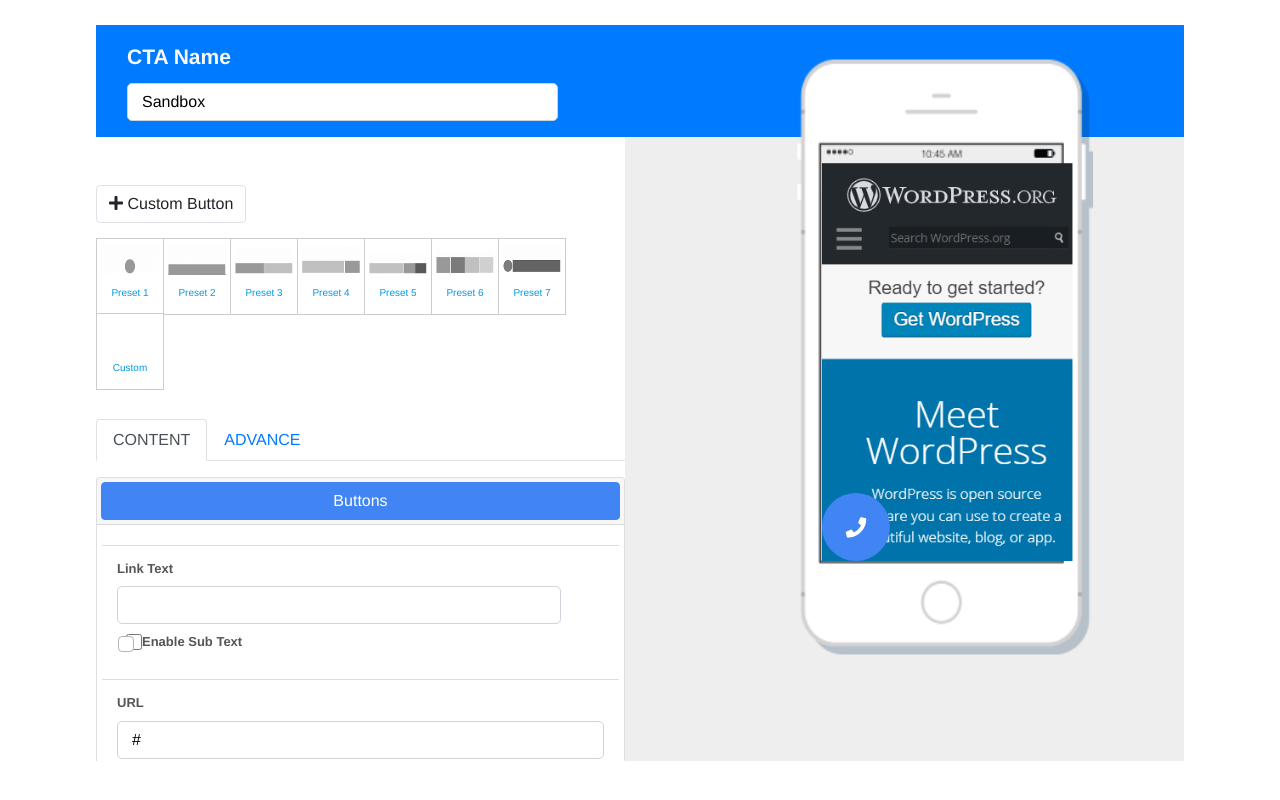
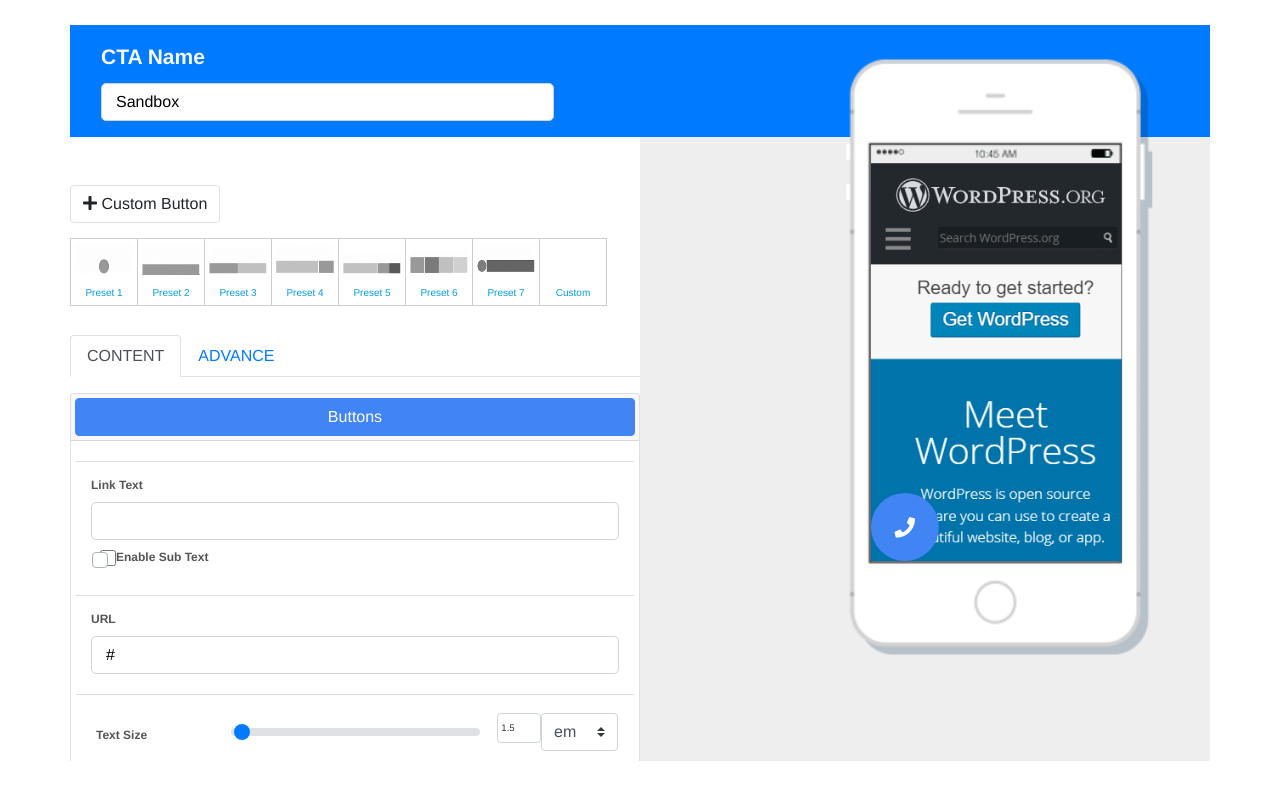
Before and after one commit to noobertx/serpwars-mobile-cta-client, a Vue app: page / in a window 1280 px wide. Built offline with nearby package versions, Linux system fonts and the light colour scheme.

Commit message:
Initial Update for WP

```diff
--- a/src/App.vue
+++ b/src/App.vue
@@ -28,7 +28,7 @@
     <div class="row"  >
     <!-- <div class="row" @elementSelected="test" > -->
 
-      <div class="col m6 " id = "serp-settings-wrap" style="background:#fff; height: 78vh;    overflow: hidden;    overflow-y: scroll;">
+      <div class="col-md-6 " id = "serp-settings-wrap" style="background:#fff; height: 78vh;    overflow: hidden;    overflow-y: scroll;">
       <div style="background:#fff;" class="pt-5">
         <element-select-dropdown></element-select-dropdown>
          <container-presets></container-presets>
@@ -163,7 +163,9 @@ export default {
               var  parseData = response.data;
               var  content = JSON.parse(parseData.content);
               context.loaded_data = content.loaded_data;
+              context.$store.commit('cta/updateLoadedData', content.loaded_data)
               context.container = content.container;
+              context.$store.commit('cta/updateContainer', content.loaded_data)
               context.title = parseData.title;
               Toastify({
                 text: "Loaded CTA Buttons",
@@ -281,7 +283,7 @@ export default {
   background: #eee;
 }
 .container {
-    width: 85%!important;
+    width: 100%!important;
     margin: 0 auto 0 0;
 }
 .loading-icon {
@@ -393,9 +395,9 @@ ul.element-selector a:hover {
 
   .main-mockup{
      background-image:url("./assets/27709270-21.png");
-    background-size: 62.22% 100%;
+    background-size: 63.2% 100%;
     /* height: 650px; */
-    background-position-x: 81%;
+    background-position-x: 100%;
     background-position-y: -3%;
     background-repeat: no-repeat;
   }
@@ -540,7 +542,7 @@ a.btn.blue.btn-block.save_btn:hover {
 }
 
 .form-group legend,label,.field_group label {
-    font-size: 13px;
+    font-size: 12px;
     font-weight: 700;
     color: #555;
 }
@@ -567,4 +569,13 @@ a.btn.blue.btn-block.save_btn:hover {
 .settings-panel-content>.row:last-child {
     border-bottom: 1px solid #ddd;
 }
+.wp-core-ui select {
+    font-size: 0.7em!important;
+    height: 35px!important;
+}
+#serp-settings-wrap .card {
+    padding: 0!important;
+    margin: 0!important;
+}
+
 </style>
--- a/src/components/ContainerPresets.vue
+++ b/src/components/ContainerPresets.vue
@@ -112,6 +112,7 @@
     display: block;
     float: left;
     width: 68px;
+    height: 68px;
     text-align: center;
     padding: 4px;
     border: 1px solid #ccc;
--- a/src/components/MobileElements.vue
+++ b/src/components/MobileElements.vue
@@ -210,7 +210,7 @@ padding: 0px!important;
     align-items: center;
 }
 .serp-button-collections>ul .ca_button_content{
-	padding: 10px;
+	padding: 0 10px;
 	min-height: 42.2px;
 }
 li.ca-share-button.item{
--- a/src/components/Preview.vue
+++ b/src/components/Preview.vue
@@ -3,7 +3,7 @@
             <div class="serp-preview-screen" style=" max-width: 365px;width: 365px;">
               <div class="serp-preview-content">
                 <div class="serp-preview-content-wrap" style="text-align:center;  position: absolute;
-    left: 34.9%;top:62px" >
+    left: 41%;top:62px" >
                   <div class="serp-preview-content-area">
                   <div class="serp-preview-body" @elementSelected="test" style="width: 300px;margin: 0 auto;height: 528px;overflow: hidden;">
                       <div class="serp-preview-body-full-content"></div>
--- a/src/components/panels/ButtonSettings.vue
+++ b/src/components/panels/ButtonSettings.vue
@@ -4,7 +4,7 @@
 			<b-col cols="4" sm="12">
 				<label >Link Text </label>
 			</b-col>
-			<b-col cols="8" sm="11">
+			<b-col cols="8" sm="12">
 				<input type="text" class="serp-textfield browser-default" name="link_text" v-model="loaded_data[current_item].link_text">
 			</b-col>
 			<b-col cols="8" sm="12" class="pt-2 pl-0">
@@ -128,11 +128,6 @@
 				<input-size label="Main Width" :item="container.cw" :max="320" :units="['px','em','rem','%']"></input-size>
 			</b-col>
 		</b-row>
-		<b-row>
-			<b-col cols="12" sm="12">
-				<input-size label="Text Size" :item="loaded_data[current_item].style.text" :units="['px','em','rem','%']"></input-size>
-			</b-col>
-		</b-row>
 	</div>
 </template>
 <script>
--- a/src/components/ui/ContextMenu.vue
+++ b/src/components/ui/ContextMenu.vue
@@ -7,6 +7,7 @@
 </div>
 </template>
 <script>
+	import { mapState, mapActions } from 'vuex'
 	export default{
 		name:"ContextMenu",
 		data:function(){
@@ -19,6 +20,7 @@
 
 		},
 		computed:{
+			...mapState('cta',['loaded_data','current_item','container']),
 			displayMenu:function(){
 				return (this.visible);
 			}
@@ -26,8 +28,8 @@
 		methods:{
 			deleteItem:function(){
 				// console.log(this.index);
-				this.$store.state.loaded_data.splice(this.index,1);
-				this.$store.state.current_item= -1;
+				this.loaded_data.splice(this.index,1);
+				this.current_item= -1;
 
 			},
 			hideContextMenu:function(){
--- a/src/components/ui/ElementSelectDropdown.vue
+++ b/src/components/ui/ElementSelectDropdown.vue
@@ -5,7 +5,7 @@
 	</div>
 </template>
 <script>
-
+    import { mapState, mapActions } from 'vuex'
 	export default{
 		name: "ElementSelectDropdown",
 		props:[
@@ -16,12 +16,15 @@
 			return {
             }
 		},
+        computed:{
+            ...mapState('cta',['loaded_data','current_item','container'])
+        },
 		methods:{
 		addItem:function(e){
                 this.create_item(this.createCustomButton());
         },
         create_item:function(item){
-            this.$store.state.loaded_data.push(item)
+            this.loaded_data.push(item)
         },
         createCustomButton:function() {
         return {"type":"custom","name":"","icon":"fas fa-phone","link_text":"","sub_text":"","display_icon":"true","link_path":"#","width":"20","height":"","text_position":"right","visibility_options":"always_visible","visible_on_scroll_value":"0","content_visibility":"","style":{"main":{"adjust_width":"true","width":{"size":"5","unit":"em"},"adjust_height":"false","height":{"size":"5","unit":"em"},"layout":"","background":"#4184F4","color":"#000","margin":{"top":"0","left":"0","bottom":"0","right":"0"}},"icon":{"background":"#fff","color":"#ffffff","size":"1.5","unit":"em"},"text":{"background":"#fff","color":"#ffffff","size":"1.5","unit":"em"},"border":{"enable":"","radius":"0","width":"0","color":"#fff","size":"1","style":"solid"},"sides":{"top":"true","right":"true","bottom":"true","left":"true"},"sub_text":{"background":"#fff","color":"#ffffff","size":"0.6","unit":"em"},"border_radius":{"enable":"true","top":"0","right":"0","bottom":"0","left":"0","top_left":"0","top_right":"0","bottom_right":"0","bottom_left":"0"},"class":"","id":""},"exclusive_page":"false","gtm":{"category":"","label":"","value":""}}
--- a/src/components/ui/InputSize.vue
+++ b/src/components/ui/InputSize.vue
@@ -10,7 +10,7 @@
 				<b-form-input id="range-1" v-model="item.size" type="range"  :max="max" :step="getStep"></b-form-input>
 			</div>
 			<div class="col-1 text-right mt-0 p-0">
-				<input type="number"  v-model="item.size" :step="getStep" style="font-size: 0.7rem;padding: 10px 4px;border: 1px solid rgb(206, 212, 218);">
+				<input type="number"  v-model="item.size" :step="getStep" style="font-size: 0.6rem;padding: 7px 3px;border: 1px solid rgb(206, 212, 218);">
 			</div>
 			<div class="col-2 p-0 pr-3">
 				<b-form-select v-model="item.unit" :options="units" disabled-field="notEnabled"></b-form-select>
```
Also changed, not shown: public/index.html (+3 -1 lines).
